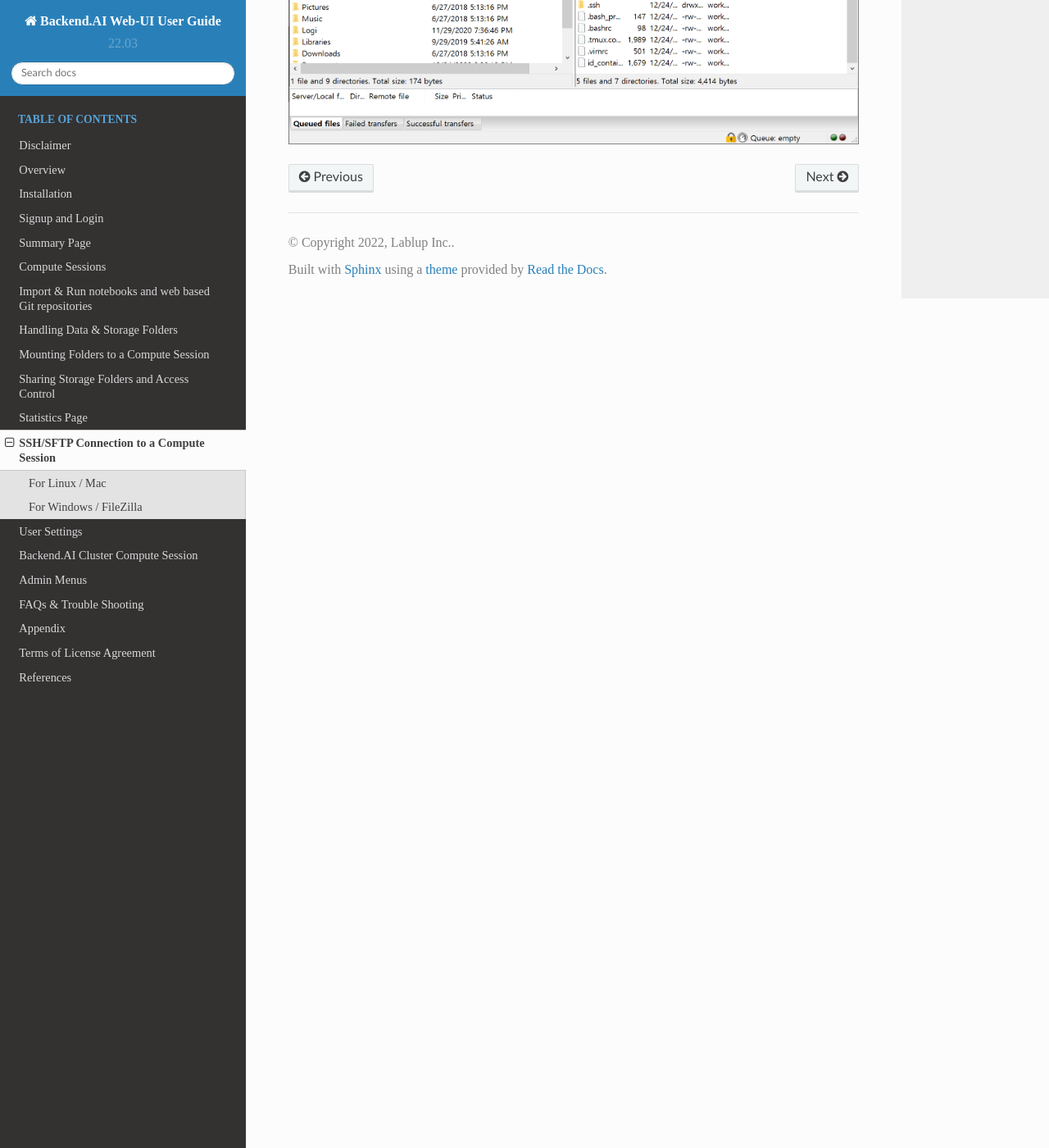
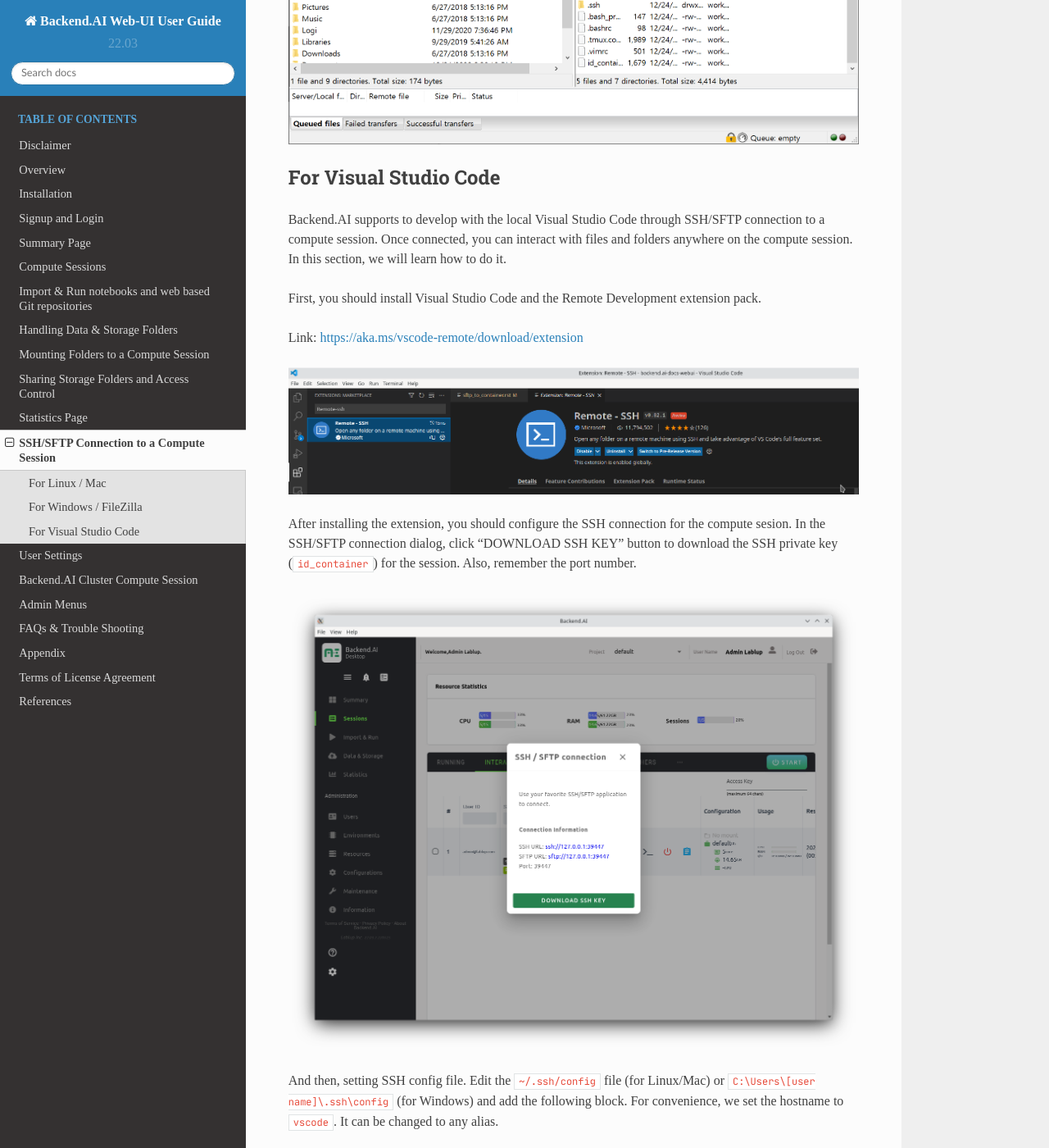
Before and after one commit to lablup/backend.ai-docs-webui, a Sphinx documentation site: the page built from docs/sftp_to_container/sftp_to_container.rst, in a window 1280 px wide and 1400 px high, scrolled down 4542 px. Shown: the whole window at 82% size. Built offline with Sphinx 7.4.7 and the Read the Docs theme 2.0.0, drawn with Linux system fonts in a browser that asks for light colours; some web fonts are replaced; some of the changed text lies outside the part shown.

Commit message:
docs: add a guide section to use local Visual Studio Code via remote connection to a compute session (#20)
Co-authored-by: Jonghyun Park <jpark@lablup.com>

```diff
--- a/docs/sftp_to_container/sftp_to_container.rst
+++ b/docs/sftp_to_container/sftp_to_container.rst
@@ -127,3 +127,72 @@
 
 .. image:: filezilla_connection_established.png
    :alt: Filezilla connection established
+
+
+For Visual Studio Code
+--------------------------------------------------------------
+
+Backend.AI supports to develop with the local Visual Studio Code through SSH/SFTP
+connection to a compute session. Once connected, you can interact with files and
+folders anywhere on the compute session. In this section, we will learn how to
+do it.
+
+First, you should install Visual Studio Code and the Remote Development
+extension pack.
+
+Link: https://aka.ms/vscode-remote/download/extension
+
+.. image:: vscode_install_remote_ssh.png
+   :alt: Install remote ssh plugin on Visual Studio Code
+
+After installing the extension, you should configure the SSH connection for the
+compute sesion. In the SSH/SFTP connection dialog, click "DOWNLOAD SSH KEY" button
+to download the SSH private key (``id_container``) for the session. Also,
+remember the port number.
+
+.. image:: download_ssh_key.png
+   :alt: Download SSH Key
+
+And then, setting SSH config file. Edit the ``~/.ssh/config`` file (for Linux/Mac)
+or ``C:\Users\[user name]\.ssh\config`` (for Windows) and add the following block.
+For convenience, we set the hostname to ``vscode``. It can be changed to any alias.
+
+.. code-block::
+
+   Host vscode
+     HostName 127.0.0.1
+     Port 39447  # write down the port number that you remembered
+     User work
+     ForwardAgent yes
+     StrictHostKeyChecking no
+     IdentityFile path/to/downloaded/id_container
+
+Now in the Visual Studio Code, select the `Command Palette...` from `View` menu.
+
+  .. image:: vscode_view_commandpalett.png
+   :alt: View > comma
+
+Visual Studio Code can automatically detect the type of host you are connecting
+to. Let's choose `Remote-SSH: Connect to Host...`.
+
+  .. image:: vscode_remote_ssh_connect.png
+   :alt: SSH connect
+
+You will see the list of hosts in ``.ssh/config``. Please select the host to
+connect, in this case, ``vscode``.
+
+  .. image:: vscode_remote_ssh_select_host.png
+   :alt: Select remote ssh select Host
+
+Selecting the host name will lead you to access the remote compute session.
+After you are connected, you will see an empty window. You can always refer to
+the Status bar to see which host you are connected to.
+
+  .. image:: vscode_connect_finish.png
+   :alt: Finished remote ssh connection
+
+You can then open any folder or workspace on the remote host by accessing `File >
+Open...` or `File > Open Workspace...` menu just as you usually would do!
+
+  .. image:: vscode_connected_host_file_open.png
+   :alt: open remote host file directory
```
Also changed, not shown: docs/sftp_to_container/download_ssh_key.png (added), docs/sftp_to_container/vscode_connect_finish.png (added), docs/sftp_to_container/vscode_connected_host_file_open.png (added), docs/sftp_to_container/vscode_install_remote_ssh.png (added), docs/sftp_to_container/vscode_remote_ssh_connect.png (added), docs/sftp_to_container/vscode_remote_ssh_select_host.png (added), docs/sftp_to_container/vscode_view_commandpalett.png (added), 1 other file.
